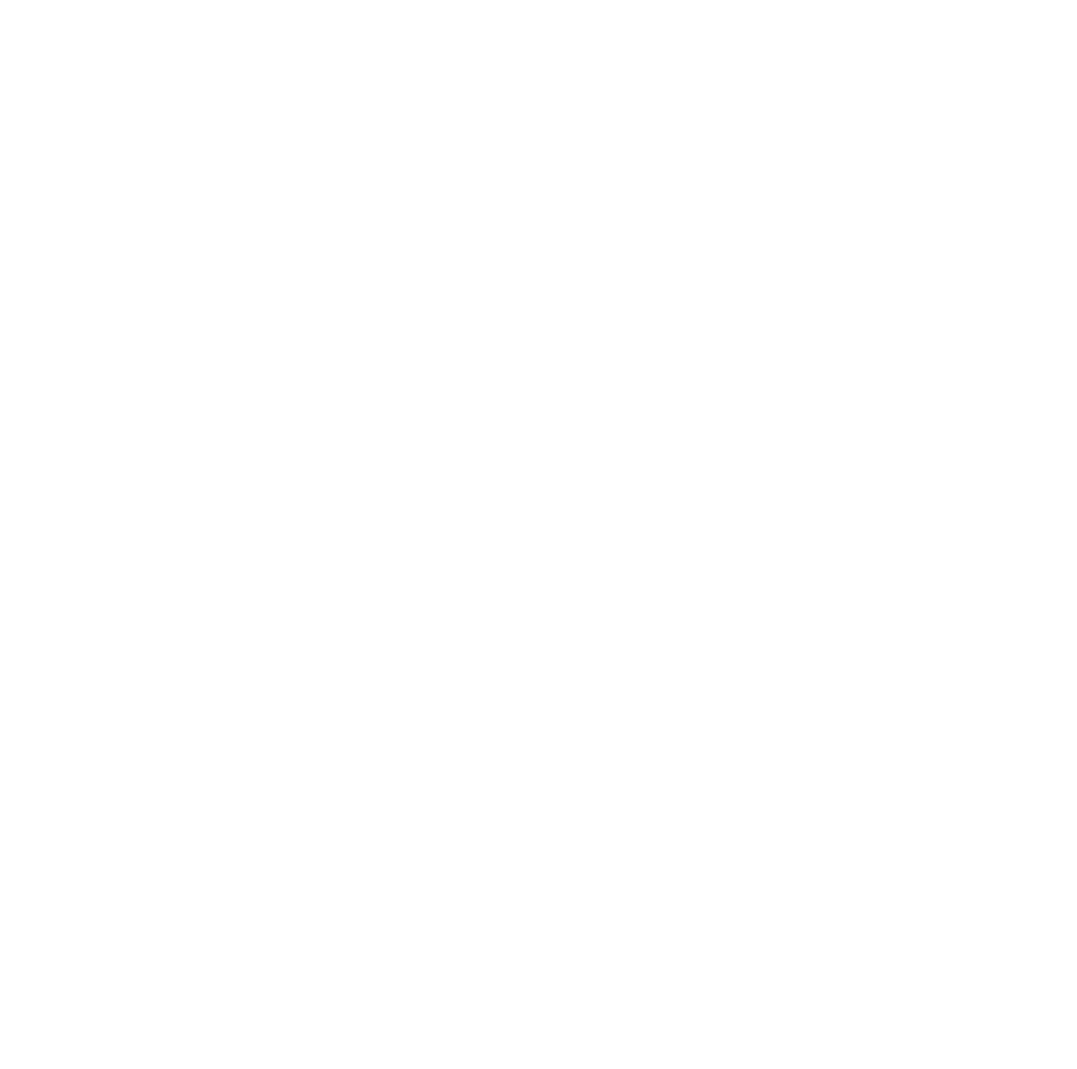
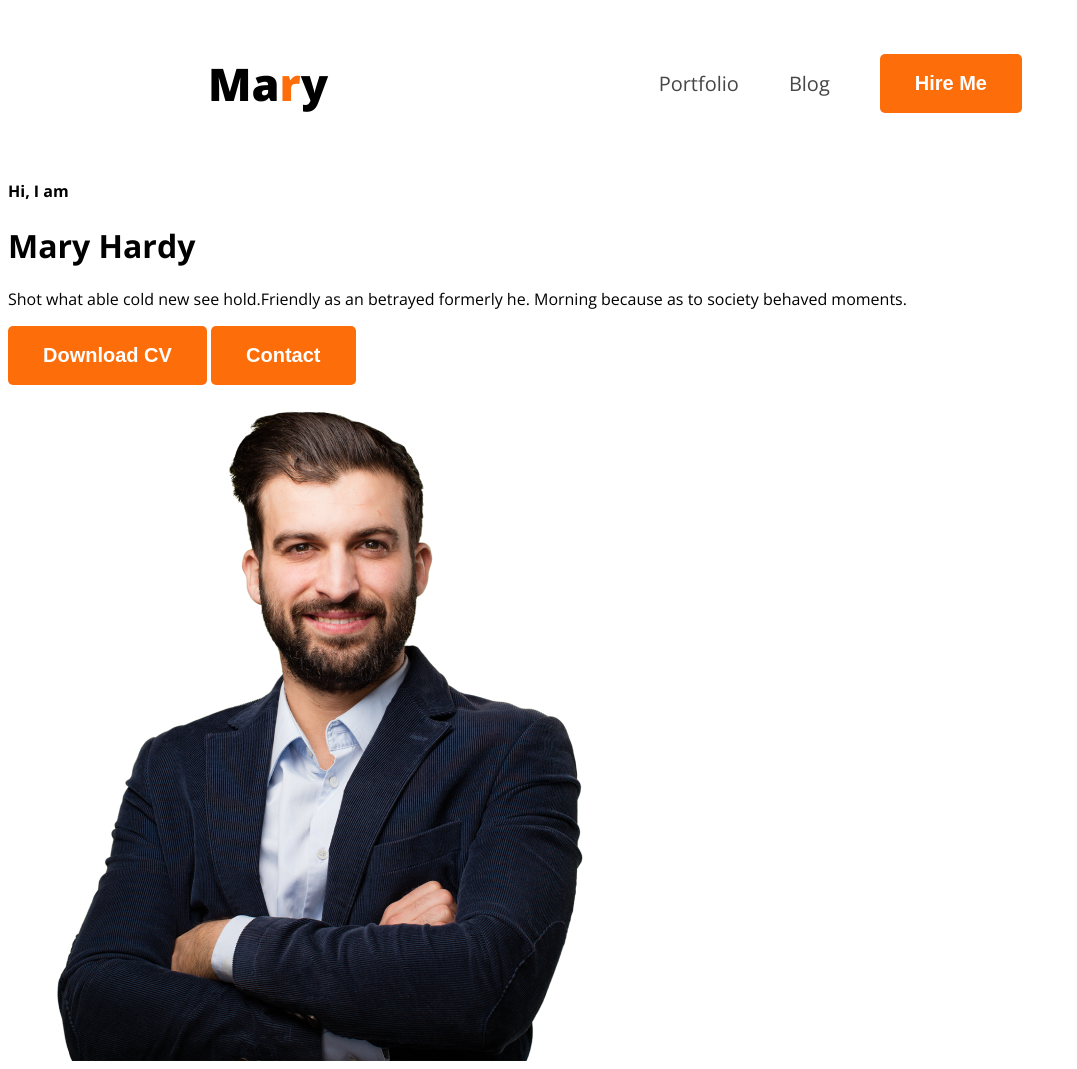
Before and after one commit to NURALAM11/web_dev_portfolio, a plain HTML site: page index.html in a window 1280 px wide. Shown: the whole page, without its empty margins (0-1077 px from the left). Before the commit the page ends 800 px from the top, so only its background shows below. Drawn offline with nearby package versions, Linux system fonts and the light colour scheme.

Commit message:
nav added

```diff
--- a/index.html
+++ b/index.html
@@ -4,9 +4,36 @@
   <meta charset="UTF-8">
   <meta name="viewport" content="width=device-width, initial-scale=1.0">
   <title>Web Developer Portfolio</title>
+  <link rel="preconnect" href="https://fonts.googleapis.com">
+<link rel="preconnect" href="https://fonts.gstatic.com" crossorigin>
+<link href="https://fonts.googleapis.com/css2?family=Open+Sans:ital,wght@0,300..800;1,300..800&display=swap" rel="stylesheet">
+  <link rel="stylesheet" href="styles/portfolio.css">
 </head>
-<body>
+<body class="open-sans-normal">
   <header>
+      <nav>
+        <h3 class="nav_title">Ma<span class="text_primary">r</span>y</h3>
+        <ul>
+          <li><a class="dark_2" href="">Portfolio</a></li>
+          <li><a class="dark_2" href="">Blog</a></li>
+          <li><a href=""><button class="btn_pry">Hire Me</button></a></li>
+        </ul>
+      </nav>
+      <div class="banner">
+          <div class="banner_content">
+            <h4>Hi, I  am</h4>
+            <h1>Mary Hardy</h1>
+            <p class="banner_desciption">Shot what able cold new see hold.Friendly as an betrayed formerly he. Morning because as to society behaved moments.</p>
+
+              <button class="btn_pry">Download CV</button>
+              <button class="btn_pry">Contact</button>
+
+
+          </div>
+          <div class="banner_img">
+            <img src="images/hardy.png" alt="">
+          </div>
+      </div>
 
   </header>
   <main>
--- /dev/null
+++ b/styles/portfolio.css
@@ -0,0 +1,52 @@
+/* Google Font */
+
+.open-sans-normal {
+  font-family: "Open Sans", sans-serif;
+  font-optical-sizing: auto;
+  font-style: normal;
+  font-variation-settings:
+    "wdth" 100;
+}
+/* common style */
+.text_primary{
+  color: #FD6E0A;
+}
+.dark_2{
+  color: #474747;
+}
+.btn_pry{
+  background-color: #FD6E0A;
+  font-weight: bold;
+  color: white ;
+  padding: 18px 35px;
+  border-radius: 5px;
+  border: none;
+  font-size: 20px;
+
+}
+
+/* Nav Styles */
+nav{
+  display: flex;
+  align-items: center;
+  justify-content: space-between;
+  margin: 0 200px;
+
+}
+
+.nav_title{
+  font-weight: 800;
+  font-size: 45px;
+}
+nav ul {
+  display: flex;
+  align-items: center;
+}
+nav ul li {
+  list-style: none;
+  margin-right: 50px;
+}
+ nav ul li a {
+  text-decoration: none;
+  font-size: 20px;
+ }
```
